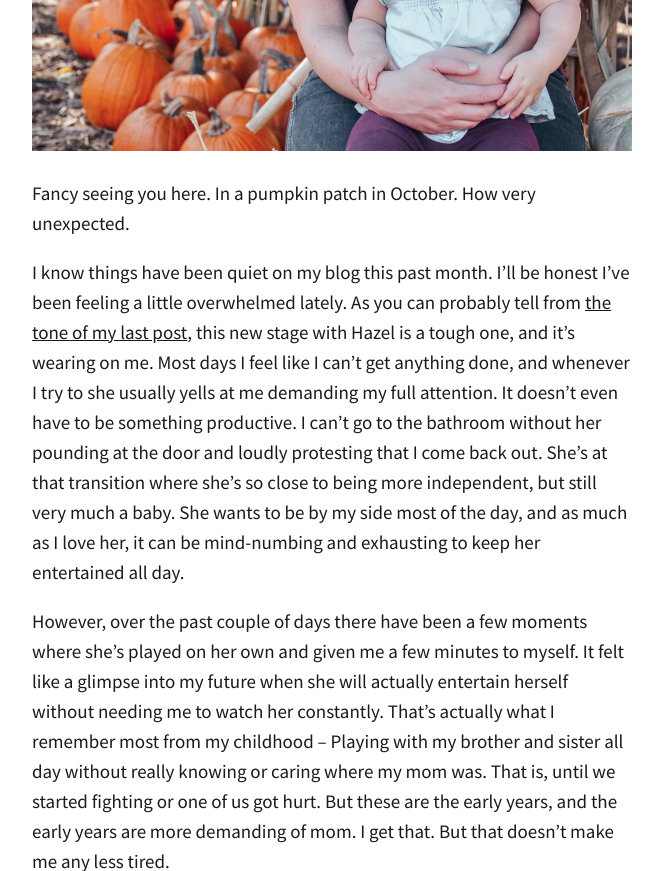
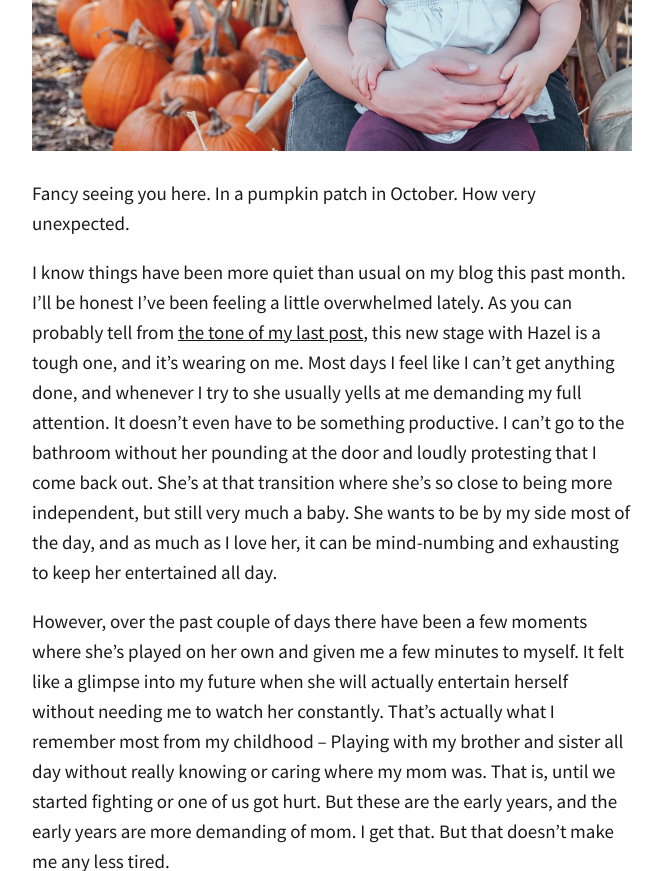
Before and after one commit to totiffany/totiffany.github.io, a Jekyll site: the page built from _posts/2018-10-26-Life-Lately-And-A-Fall-Playlist-For-Your-Weekend.md, in a window 1280 px wide and 900 px high, scrolled down 918 px, cut to the strip 0-871 px from the top of the window. Shown: the whole strip, without its empty margins (308-971 px from the left). Built offline with Jekyll 4.4.1, drawn with Linux system fonts in a browser that asks for light colours; our own code applies the rules of GitHub Pages for plain Markdown files; comment, search, counter and statistics services are not loaded.

Commit message:
Update 2018-10-26-Life-Lately-And-A-Fall-Playlist-For-Your-Weekend.md

```diff
--- a/_posts/2018-10-26-Life-Lately-And-A-Fall-Playlist-For-Your-Weekend.md
+++ b/_posts/2018-10-26-Life-Lately-And-A-Fall-Playlist-For-Your-Weekend.md
@@ -17,7 +17,7 @@ image: IMG_3675.JPG
 
 Fancy seeing you here. In a pumpkin patch in October. How very unexpected.
 
-I know things have been quiet on my blog this past month. I'll be honest I've been feeling a little overwhelmed lately. As you can probably tell from [the tone of my last post](https://redletterdayblog.com/Our-Trip-To-NYC-And-Traveling-With-A-Toddler), this new stage with Hazel is a tough one, and it's wearing on me. Most days I feel like I can't get anything done, and whenever I try to she usually yells at me demanding my full attention. It doesn't even have to be something productive. I can't go to the bathroom without her pounding at the door and loudly protesting that I come back out. She's at that transition where she's so close to being more independent, but still very much a baby. She wants to be by my side most of the day, and as much as I love her, it can be mind-numbing and exhausting to keep her entertained all day.
+I know things have been more quiet than usual on my blog this past month. I'll be honest I've been feeling a little overwhelmed lately. As you can probably tell from [the tone of my last post](https://redletterdayblog.com/Our-Trip-To-NYC-And-Traveling-With-A-Toddler), this new stage with Hazel is a tough one, and it's wearing on me. Most days I feel like I can't get anything done, and whenever I try to she usually yells at me demanding my full attention. It doesn't even have to be something productive. I can't go to the bathroom without her pounding at the door and loudly protesting that I come back out. She's at that transition where she's so close to being more independent, but still very much a baby. She wants to be by my side most of the day, and as much as I love her, it can be mind-numbing and exhausting to keep her entertained all day.
 
 However, over the past couple of days there have been a few moments where she's played on her own and given me a few minutes to myself. It felt like a glimpse into my future when she will actually entertain herself without needing me to watch her constantly. That's actually what I remember most from my childhood – Playing with my brother and sister all day without really knowing or caring where my mom was. That is, until we started fighting or one of us got hurt. But these are the early years, and the early years are more demanding of mom. I get that. But that doesn't make me any less tired.
 
```
